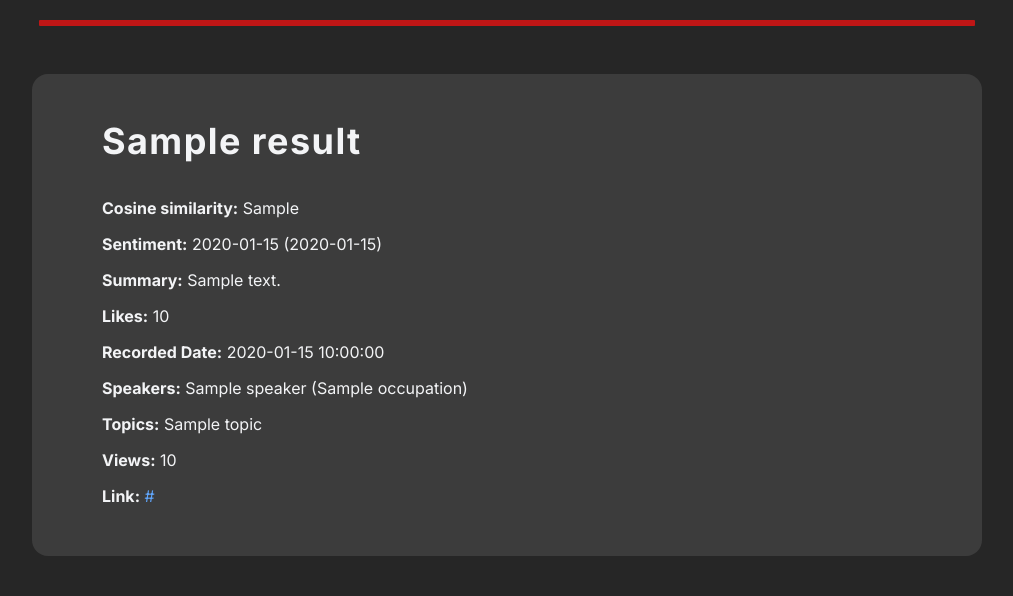
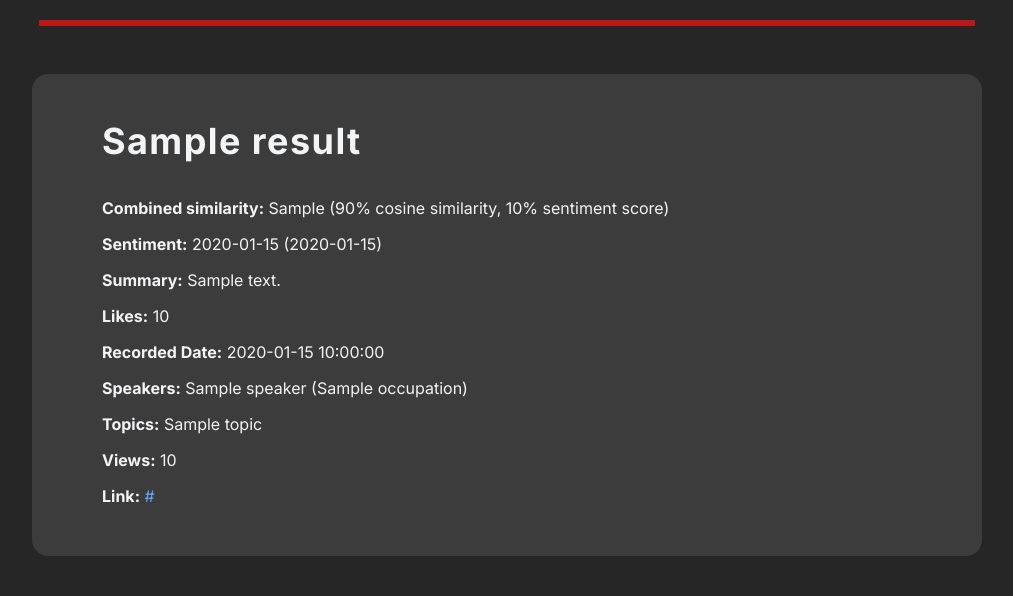
Before and after one commit to jasozh/ted-finds, a Flask app: template backend/templates/results.html in a window 1280 px wide. Shown: the part 223-819 px from the top of the page, without its empty margins (133-1146 px from the left). Run offline with Flask 2, Linux system fonts and the light colour scheme; the template is opened without the code that fills it: most values are stand-ins (such as "Sample title", 1, 10 or a date in 2020); parts of the project's set-up code (start-up, migrations or seed data) failed here and were passed over.

Commit message:
Fix results

```diff
--- a/backend/app.py
+++ b/backend/app.py
@@ -107,6 +107,7 @@ def get_top_10_for_query(query):
     # matrix = np.load(p3)
     return bm.get_top_k_talks(query, docname_to_idx, inv, idx_to_sentiments, sim_matrix, dc_matrix, idx_to_categories, categories_to_idx, 10)
 
+
 def get_sentiment(title):
     p1 = os.path.join(current_directory, 'helpers/docname_to_idx')
     p3 = os.path.join(current_directory, 'helpers/idx_to_sentiments')
@@ -192,7 +193,8 @@ def home():
         len_auto_complete = len(autocomplete)
         if (len_auto_complete < 5):
             num_edit_dist = 5 - len_auto_complete
-            autocomplete = autocomplete + simple_filter(search_query, num_edit_dist)
+            autocomplete = autocomplete + \
+                simple_filter(search_query, num_edit_dist)
     else:
         search_query = ""
         autocomplete = [(title, "") for title in titles[:5]]
@@ -231,8 +233,9 @@ def results():
     # Sort data by cosine_similarity in descending order
     sorted_data = data.sort_values(by="cosine_similarity", ascending=False)
 
-    print(sorted_data.iloc[0]['category_scores'])
-    print(query_cat_scores)
+    # print(sorted_data.iloc[0]['category_scores'])
+    # print(query_cat_scores)
+    print(sorted_data.iloc[0])
 
     # data = [{
     #     'title': ['Presentation 1'],
@@ -248,7 +251,7 @@ def results():
     return render_template('results.html', title="Results", search_query=search_query, data=sorted_data, query_scores=query_cat_scores)
 
 
-@app.route("/video")
+@ app.route("/video")
 def video():
     video_id = int(request.args.get('w'))
     data = df[df["_id"] == video_id].iloc[0]
@@ -279,7 +282,8 @@ def video():
     # Convert the dictionary to a DataFrame
     df_polar = pd.DataFrame(polar_data)
     df_polar['videos'] = titles
-    df_polar = df_polar.melt(id_vars=['videos'], var_name='direction', value_name='frequency')
+    df_polar = df_polar.melt(
+        id_vars=['videos'], var_name='direction', value_name='frequency')
 
     # Generate the polar chart
     fig = px.line_polar(df_polar, r='frequency', theta='direction', color='videos', line_close=True,
@@ -323,12 +327,15 @@ def video():
     polar_chart_json = Markup(polar_chart_json)
 
     related_videos = df[df["title"].isin(titles[:-1])]
-    related_videos["cosine_similarity"] = [-1 for _ in range(len(related_videos))]
+    related_videos["cosine_similarity"] = [
+        -1 for _ in range(len(related_videos))]
     for i, video in related_videos.iterrows():
         title = video["title"]
-        related_videos.at[i, "cosine_similarity"] = round(titles_scores_dict[title][0] * 100, 2)
+        related_videos.at[i, "cosine_similarity"] = round(
+            titles_scores_dict[title][0] * 100, 2)
 
-    sorted_related_videos = related_videos.sort_values(by="cosine_similarity", ascending=False)
+    sorted_related_videos = related_videos.sort_values(
+        by="cosine_similarity", ascending=False)
 
     # Get comments
     try:
@@ -353,6 +360,7 @@ def video():
                            positive_comments=positive_comments, negative_comments=negative_comments,
                            polar_chart_json=polar_chart_json)
 
+
 @ app.route("/example")
 def example():
     return render_template('example.html', title="Example")
--- a/backend/helpers/BuildMatrix.py
+++ b/backend/helpers/BuildMatrix.py
@@ -103,6 +103,11 @@ def build_sim_matrix(documents, k=100):
 def get_top_k(title, title_to_idx, idx_to_sentiments, sim_matrix, k=10, sentiment_sim=0.1):
     """
     Gets the top k
+
+    Args:
+        sentiment_sim: the ratio between sentiment and cosine similarity for calculating
+        the combined scores. Ex: sentiment_sim=0.1 means that the combined score
+        is 90% from cosine similarity and 10% from sentiment.
     """
     idx = title_to_idx[title]
     query_sentiment = idx_to_sentiments[str(idx)]
--- a/backend/templates/results.html
+++ b/backend/templates/results.html
@@ -42,7 +42,7 @@
       <h2 id="jump-exp">{{ result.title }}</h2>
       <br />
       <p>
-        <strong>Cosine similarity:</strong> {{ result.cosine_similarity }}
+        <strong>Combined similarity:</strong> {{ result.cosine_similarity }} (90% cosine similarity, 10% sentiment score)
         <br />
       </p>
       <p><strong>Sentiment:</strong> {{ result.sentiment.0 }} ({{ result.sentiment.1 }})
```
